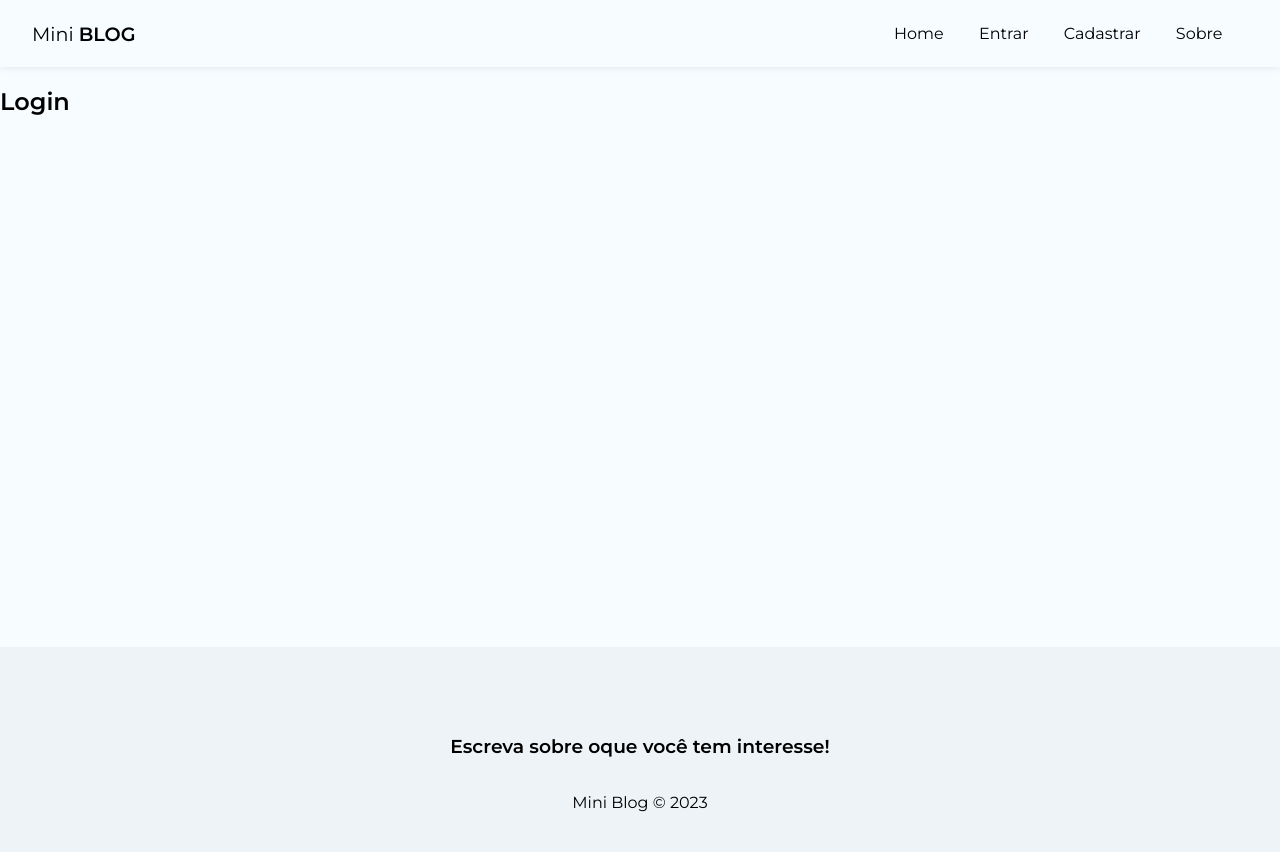
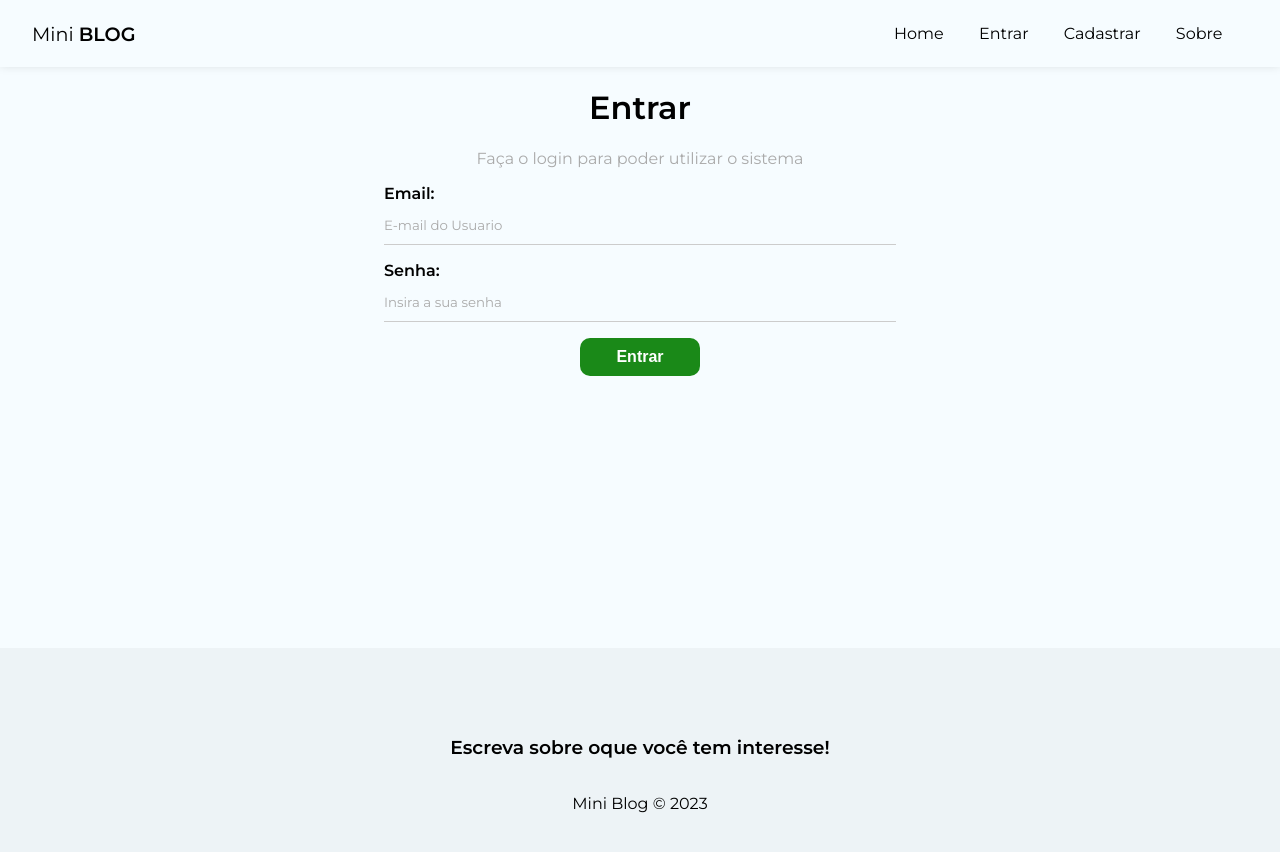
Before and after one commit to Wallison-Greg/Mini_Blog, a React (Create React App) app: page /login in a window 1280 px wide. Shown: the top 852 px of the page. Built offline with nearby package versions, Linux system fonts and the light colour scheme; no server answers.

Commit message:
pagina de login e logica de autenticação finalizada

```diff
--- a/src/hooks/useAuthentication.js
+++ b/src/hooks/useAuthentication.js
@@ -86,11 +86,40 @@
         signOut(auth);
     }
 
+    //login - sign in
+
+    const login = async (data) => {
+        checkIfIsCancelled();
+
+        setLoading(true);
+        setError(false);
+
+        try {
+
+            await signInWithEmailAndPassword(auth, data.email, data.password)
+            setLoading(false);
+
+        } catch (error) {
+            let systemErrorMessage
+
+            if (error.message.includes('user-not-found')){
+                systemErrorMessage = 'Usuario não encontrado'
+            }else if (error.message.includes('wrong-password')){
+                systemErrorMessage = 'Senha incorreta'
+            }else{
+                systemErrorMessage = 'Ocorreu um erro, tente mais tarde!'
+            }
+
+            setError(systemErrorMessage);
+            setLoading(false);
+        }
+    }
+
     useEffect(()=>{
         return ()=> setCancelled(true);
     }, []);
 
-    return { auth, createUser, error, loading, logout};
+    return { auth, createUser, error, loading, logout, login};
 
 };
 
--- a/src/pages/login/Login.css
+++ b/src/pages/login/Login.css
@@ -0,0 +1,7 @@
+.login {
+    text-align: center;
+  }
+
+  .login p {
+    color: #aaa;
+  }
--- a/src/pages/login/Login.js
+++ b/src/pages/login/Login.js
@@ -1,9 +1,70 @@
 import "./Login.css";
 
+//importando os hooks
+
+import {useState, useEffect} from 'react';
+import { useAuthentication } from '../../hooks/useAuthentication';
+
 const Login = () => {
+
+    const [email, setEmail] = useState('');
+    const [password, setPassword] = useState('');
+    const [error, setError] = useState('');
+
+    const {login, error: authError, loading} = useAuthentication();
+
+    const handleSubmit = async (e) => {
+        e.preventDefault();
+
+        setError('');
+
+        const user = {
+            email,
+            password
+        }
+
+        const res = await login(user)
+        console.log(res);
+    }
+
+    useEffect(()=> { //tratando erros no formulario
+
+        if(authError){
+            setError(authError);
+        }
+
+    }, [authError])
+
+
   return (
-    <div>
-        <h2>Login</h2>
+    <div className="login">
+        <h1>Entrar</h1>
+        <p>Faça o login para poder utilizar o sistema</p>
+        <form onSubmit={handleSubmit}>
+            <label>
+                <span>Email:</span>
+                <input
+                    type="email"
+                    name='email'
+                    required placeholder='E-mail do Usuario'
+                    value={email}
+                    onChange={(e)=> setEmail(e.target.value)}
+                />
+            </label>
+            <label>
+                <span>Senha:</span>
+                <input
+                    type="password"
+                    name='password'
+                    required placeholder='Insira a sua senha'
+                    value={password}
+                    onChange={(e)=> setPassword(e.target.value)}
+                />
+            </label>
+            {!loading && <button className="btn">Entrar</button>}
+            {loading && <button className="btn" disabled>Aguarde...</button>}
+            {error && <p className='error'>{error}</p>}
+        </form>
     </div>
   )
 }
```
